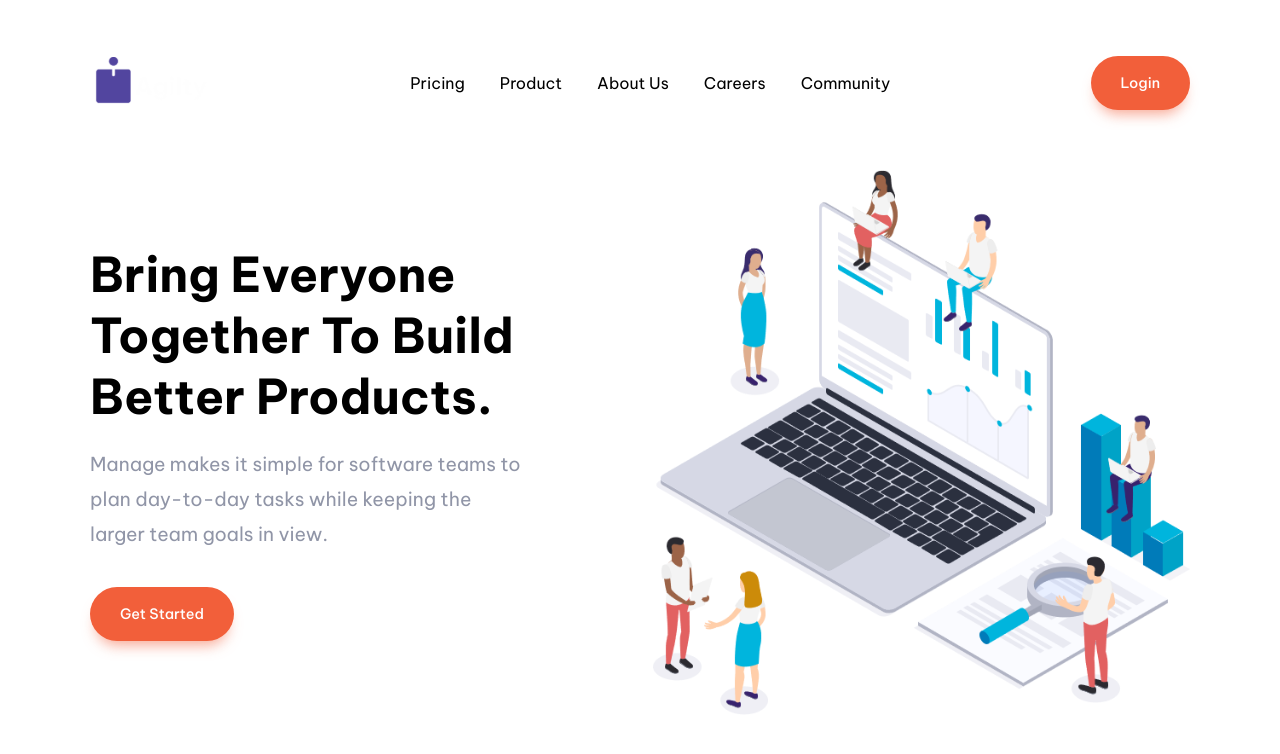
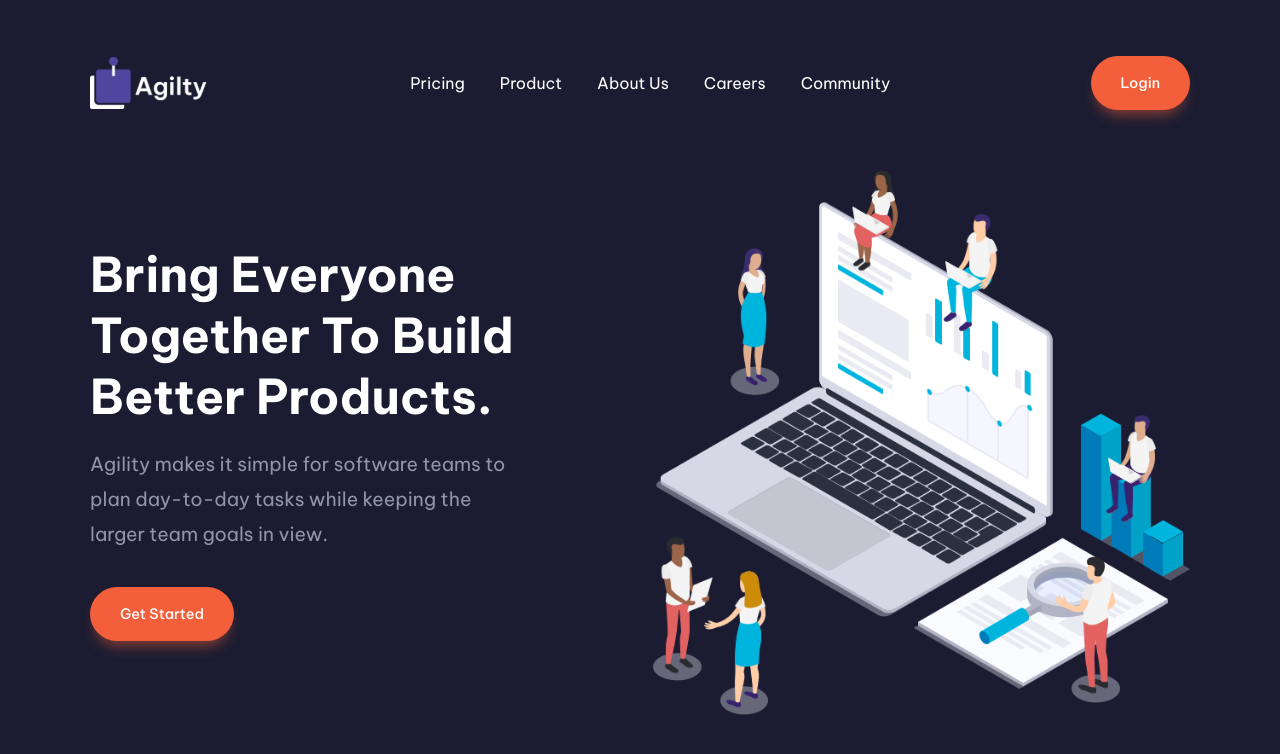
Before and after one commit to thisiskushal31/Agility, a React (Create React App) app: page / in a window 1280 px wide. Shown: the top 754 px of the page. Built offline with nearby package versions, Linux system fonts and the light colour scheme.

Commit message:
Color issue fixed

```diff
--- a/src/components/Header.jsx
+++ b/src/components/Header.jsx
@@ -70,7 +70,7 @@ export default function Navbar() {
             together to build better products.
           </h1>
           <p className="header__home--paragraph">
-            Manage makes it simple for software teams to plan day-to-day
+            Agility makes it simple for software teams to plan day-to-day
             tasks while keeping the larger team goals in view.
           </p>
           <a href="#" className="header__home--cta">get started</a>
--- a/src/scss/_header.scss
+++ b/src/scss/_header.scss
@@ -35,7 +35,7 @@
 
     &__topMobile {
         &.show {
-            background-color: var(--white);
+            background-color: var(--white-text);
         }
 
         &--main {
@@ -105,7 +105,7 @@
         }
 
         &--menu {
-            background-color: var(--white);
+            background-color: var(--white-text);
             max-width: 400px;
             width: 90%;
             margin: 0 auto;
@@ -121,7 +121,7 @@
 
         &--link {
             text-transform: capitalize;
-            color: var(--whitetext);
+            color: var(--white-text);
             transition: var(--animation);
 
             &:hover,
@@ -171,7 +171,7 @@
 
         &--link {
             text-transform: capitalize;
-            color: var(--whitetext);
+            color: var(--white-text);
             transition: var(--animation);
 
             &:hover,
@@ -206,7 +206,7 @@
             text-align: center;
             font-size: 2.2rem;
             text-transform: capitalize;
-            color: var(--whitetext);
+            color: var(--white-text);
         }
 
         &--paragraph {
--- a/src/scss/_normalize.scss
+++ b/src/scss/_normalize.scss
@@ -49,7 +49,7 @@ html{
 body{
     font-size: 1rem;
     font-family: 'Be Vietnam Pro', sans-serif;
-    background: var(--background);
+    background: var(--Background);
     overflow-x: hidden;
 }
 
```
Also changed, not shown: 1 other file (tests, documents, lock files or other folders).
